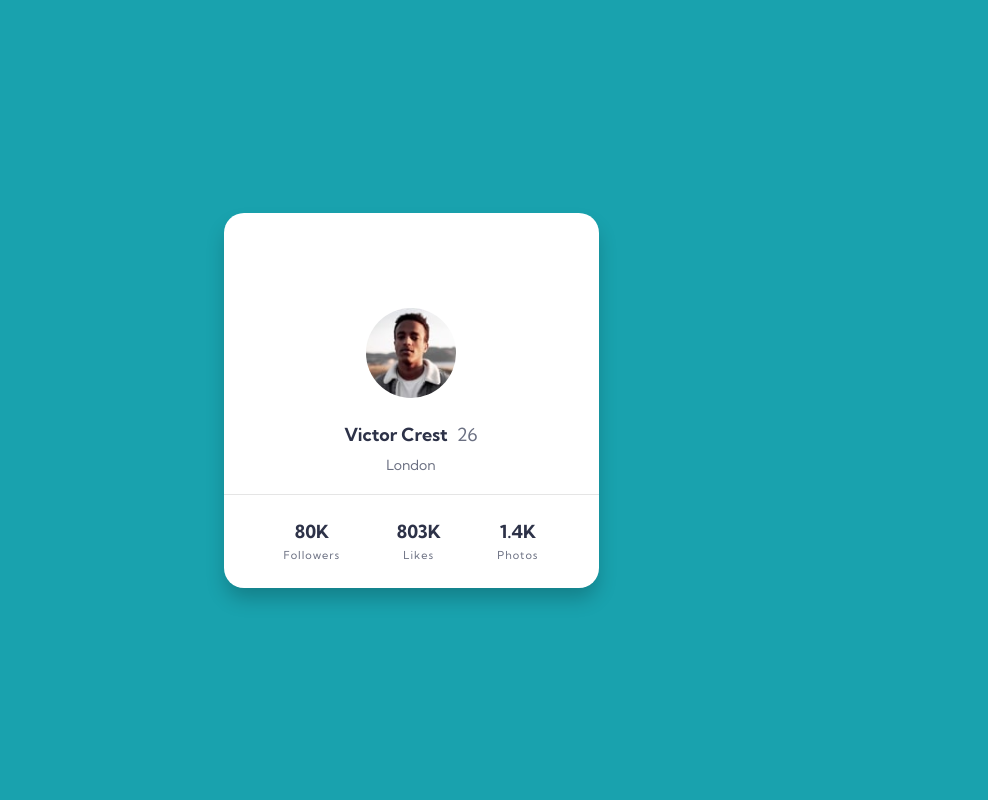
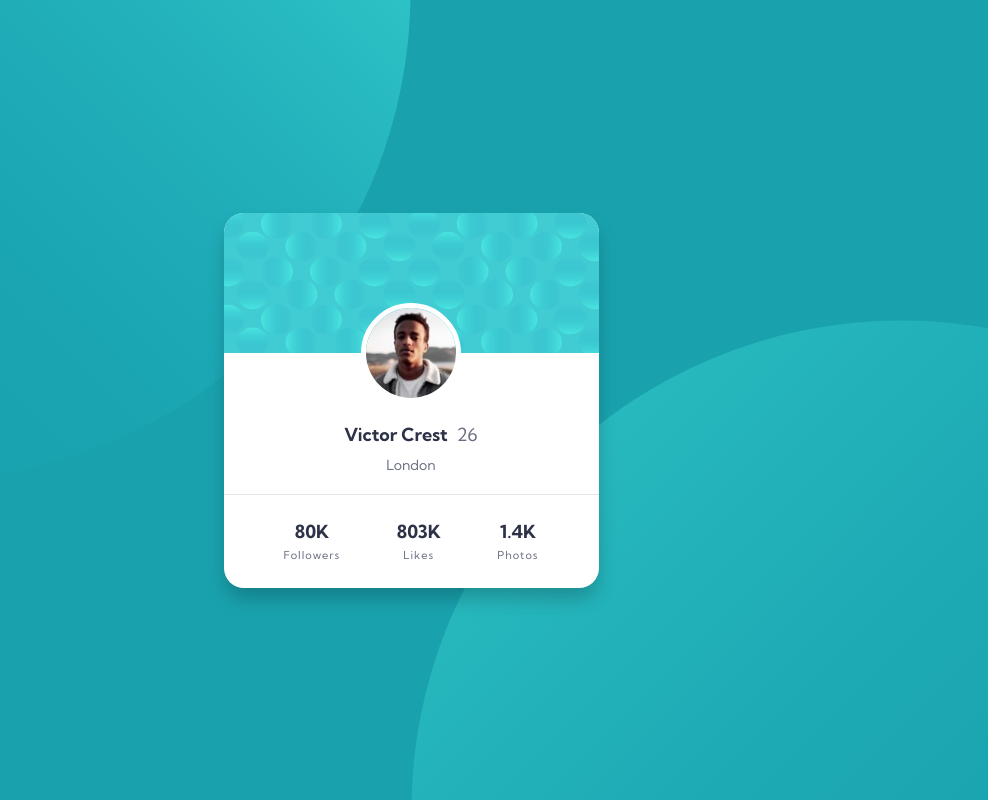
Before and after one commit to thuytn/profile-card-component, a plain HTML site: page index.html in a window 1280 px wide. Shown: the whole page, without its empty margins (229-1217 px from the left). Drawn offline with Linux system fonts and the light colour scheme; the site is published under a folder, as on GitHub Pages, so addresses that start at the root find nothing.

Commit message:
fix file path

```diff
--- a/style.css
+++ b/style.css
@@ -31,7 +31,7 @@ body {
     justify-content: center;
     min-height: 100vh;
     background-color: var(--dark-cyan);
-    background-image: url("/images/bg-pattern-top.svg"), url("/images/bg-pattern-bottom.svg");
+    background-image: url("./images/bg-pattern-top.svg"), url("./images/bg-pattern-bottom.svg");
     background-repeat: no-repeat;
     background-position: right 50vw bottom 40vh, left 50vw top 40vh;
 }
@@ -57,7 +57,7 @@ body {
 .card-bio__img {
     width: 100%;
     min-height: 140px;
-    background-image: url("/images/bg-pattern-card.svg");
+    background-image: url("./images/bg-pattern-card.svg");
     background-repeat: no-repeat;
     background-size: 100% 140px;
     position: relative;
```
